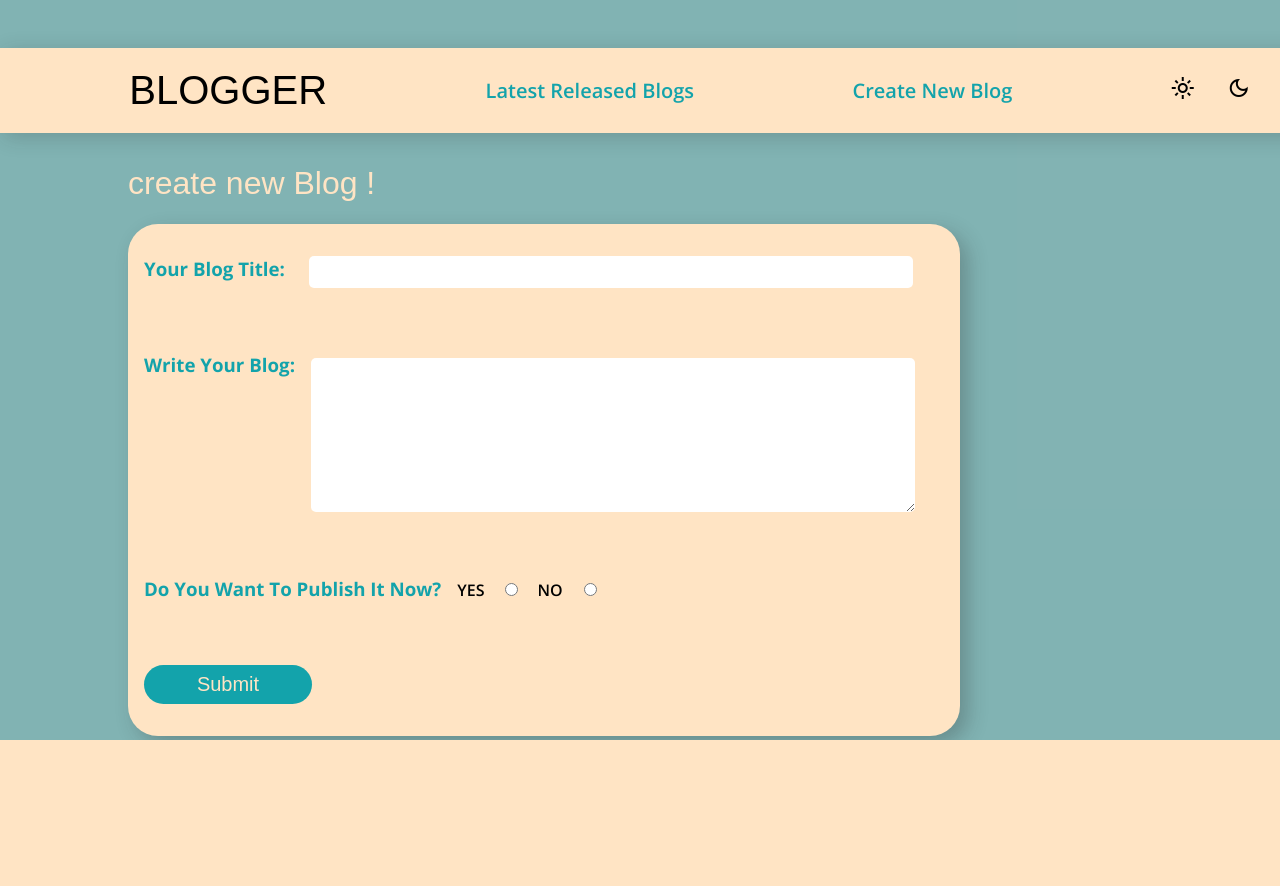
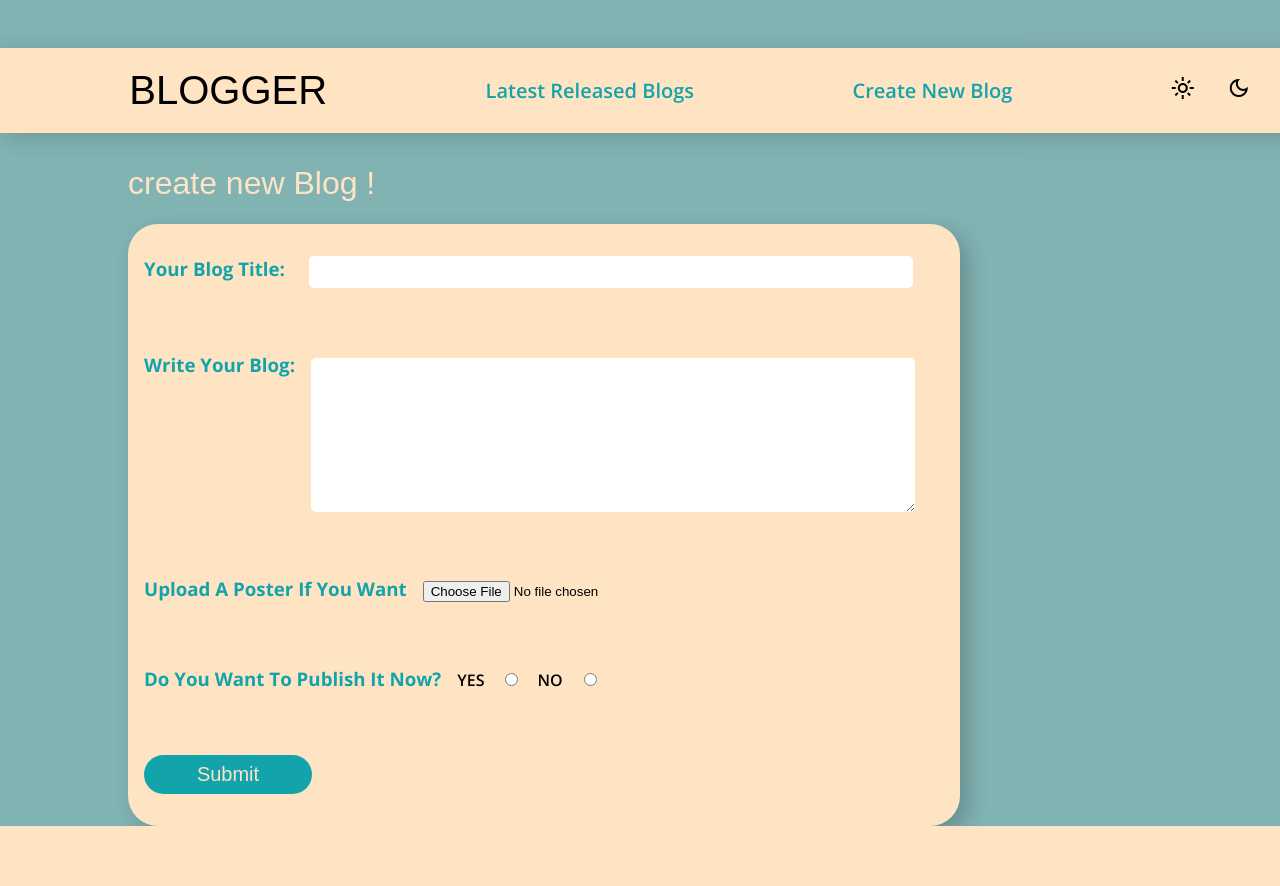
Before and after one commit to T-Python-Sep-24/LAB-ORM-1, a Django app: page /blog/create/ in a window 1280 px wide. Before the commit the page ends 740 px from the top, so only its background shows below. Run offline with Django 5.2, Linux system fonts and the light colour scheme; some web fonts are replaced.

Commit message:
Adding image parameter

```diff
--- a/Blogger/Blogger/settings.py
+++ b/Blogger/Blogger/settings.py
@@ -11,6 +11,7 @@ https://docs.djangoproject.com/en/5.1/ref/settings/
 """
 
 from pathlib import Path
+import os
 
 # Build paths inside the project like this: BASE_DIR / 'subdir'.
 BASE_DIR = Path(__file__).resolve().parent.parent
@@ -123,3 +124,7 @@ STATIC_URL = 'static/'
 # https://docs.djangoproject.com/en/5.1/ref/settings/#default-auto-field
 
 DEFAULT_AUTO_FIELD = 'django.db.models.BigAutoField'
+
+
+MEDIA_URL = "/media/"
+MEDIA_ROOT = os.path.join(BASE_DIR, 'media')
--- a/Blogger/Blogger/urls.py
+++ b/Blogger/Blogger/urls.py
@@ -16,9 +16,11 @@ Including another URLconf
 """
 from django.contrib import admin
 from django.urls import path, include
+from django.conf.urls.static import static
+from . import settings
 
 urlpatterns = [
     path('admin/', admin.site.urls),
     path("", include("main.urls")),
-    path("blog/", include("blog.urls"))
-]
+    path("blog/", include("blog.urls")),
+] + static(settings.MEDIA_URL, document_root=settings.MEDIA_ROOT)
--- a/Blogger/blog/models.py
+++ b/Blogger/blog/models.py
@@ -1,9 +1,11 @@
 from django.db import models
 from django.utils.timezone import now
+from datetime import datetime
 
 class Blog(models.Model):
 
     title = models.CharField(max_length=2048)
     content = models.TextField()
     is_published = models.BooleanField(default=True)
-    published_at = models.DateTimeField(default=now)
+    published_at = models.DateTimeField(default=datetime.now)
+    poster = models.ImageField(upload_to="images/", default="images/default.jpg")
--- a/Blogger/blog/templates/blog/create.html
+++ b/Blogger/blog/templates/blog/create.html
@@ -7,7 +7,7 @@
 <div class="create_main">
     <h1 class="phudu">create new Blog !</h1>
 
-    <form class="create_info" action="{% url 'blog:create_blog_view' %}" method="post">
+    <form class="create_info" action="{% url 'blog:create_blog_view' %}" method="post" enctype="multipart/form-data">
         {% csrf_token %}
         <div>
             <h3>Your Blog Title:</h3>
@@ -17,6 +17,11 @@
         <div>
             <h3>Write Your Blog:</h3>
             <textarea name="content" class="blog_box"></textarea>
+        </div>
+
+        <div>
+            <h3>Upload A Poster If You Want</h3>
+            <input type="file" name="poster"/>
         </div>
 
         <div>
--- a/Blogger/blog/views.py
+++ b/Blogger/blog/views.py
@@ -1,12 +1,20 @@
 from django.shortcuts import render
 from django.http import HttpRequest, HttpResponse
 from django.utils.timezone import now
-from datetime import datetime
+from datetime import date
 from .models import Blog
 
 def create_blog_view(request:HttpRequest):
     if request.method == "POST":
-        new_blog = Blog(title=request.POST["title"], content=request.POST["content"], is_published= True if request.POST["is_published"] == "published" else False)
+        if request.POST["is_published"] == "published":
+            published = True
+        else:
+            published = False
+        if "poster" in request.FILES:
+            new_blog = Blog(title=request.POST["title"], content=request.POST["content"], is_published= published, poster=request.FILES["poster"])
+        else:
+            new_blog = Blog(title=request.POST["title"], content=request.POST["content"], is_published= published)
+
         new_blog.save()
 
     return render(request, "blog/create.html")
--- a/Blogger/main/views.py
+++ b/Blogger/main/views.py
@@ -4,5 +4,4 @@ from blog.models import Blog
 
 def home_view(request: HttpRequest):
     blog = Blog.objects.all()
-    print("blog",blog, "end blog")
     return render(request, "main/home.html", {"blog": blog})
```
Also changed, not shown: Blogger/main/templates/main/home.html (+6 -1 lines), Blogger/blog/migrations/0003_blog_poster.py (added), Blogger/blog/migrations/0004_alter_blog_poster.py (added), Blogger/blog/migrations/0005_alter_blog_poster.py (added), Blogger/blog/migrations/0006_alter_blog_published_at.py (added), Blogger/blog/migrations/0007_alter_blog_published_at.py (added), Blogger/blog/migrations/0008_alter_blog_published_at.py (added), Blogger/media/images/blog1.jpg (added), Blogger/media/images/blog1_3k9vxB2.jpg (added), Blogger/media/images/blog1_RCUwm4V.jpg (added), Blogger/media/images/blog1_kghdP0y.jpg (added), Blogger/media/images/default.jpg (added).
